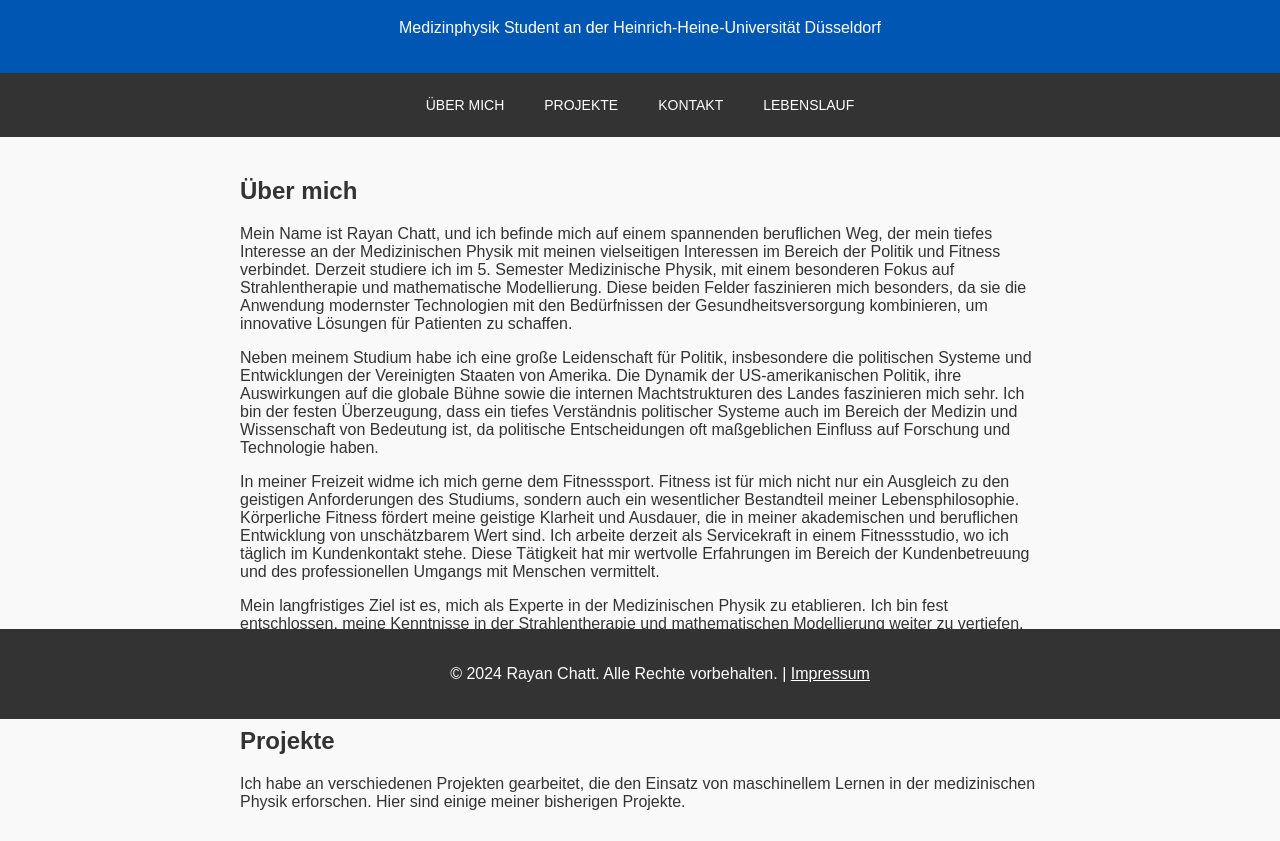
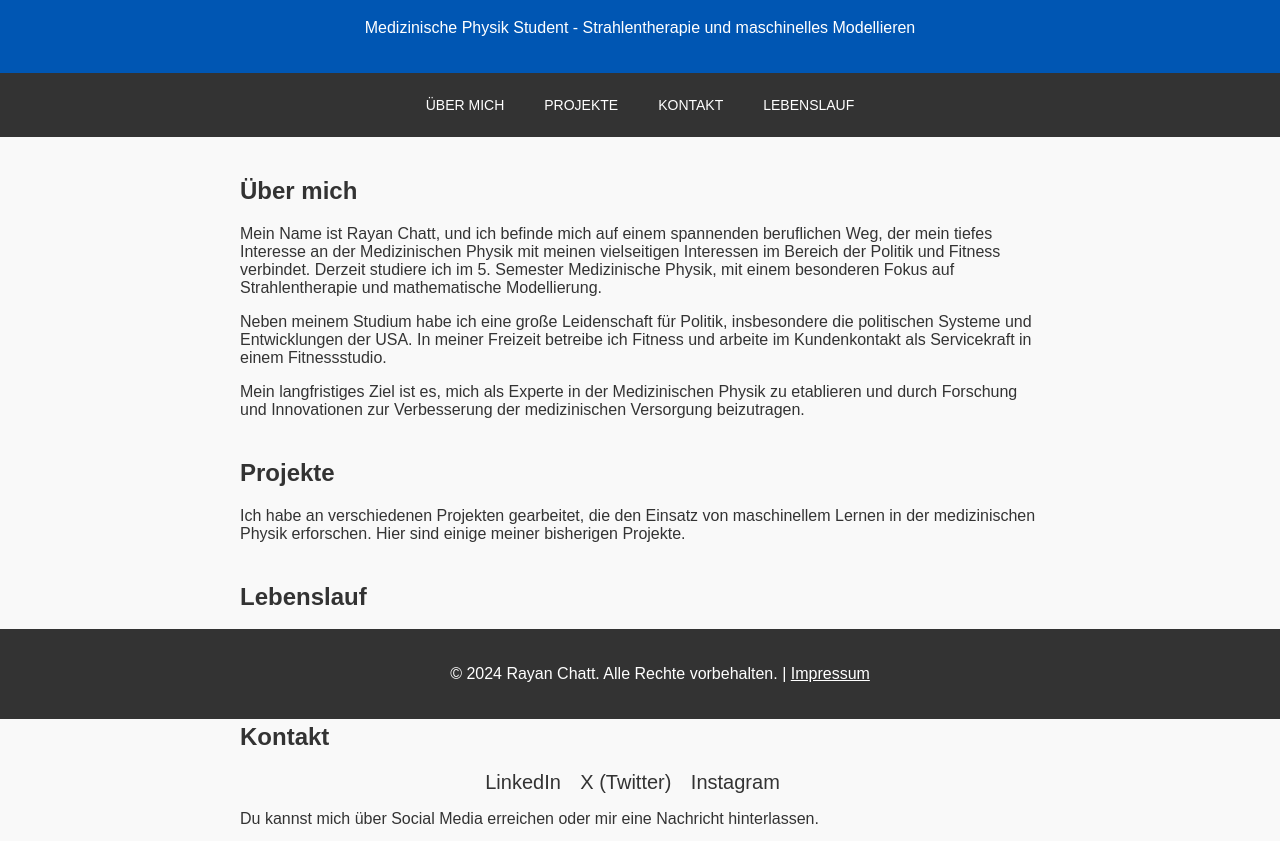
Before and after one commit to rayanchatt/rayanchatt.de, a plain HTML site: page index.html in a window 1280 px wide. Shown: the part 81-922 px from the top of the page. Drawn offline with Linux system fonts and the light colour scheme.

Commit message:
index.html

```diff
--- a/index.html
+++ b/index.html
@@ -46,6 +46,7 @@
         }
         .social-icons {
             margin-top: 20px;
+            text-align: center;
         }
         .social-icons a {
             margin-right: 15px;
@@ -61,6 +62,7 @@
         form {
             display: flex;
             flex-direction: column;
+            align-items: center;
         }
         form input, form textarea {
             margin-bottom: 10px;
@@ -102,7 +104,7 @@
 
 <header>
     <h1>Rayan Chatt</h1>
-    <p>Medizinphysik Student an der Heinrich-Heine-Universität Düsseldorf</p>
+    <p>Medizinische Physik Student - Strahlentherapie und maschinelles Modellieren</p>
 </header>
 
 <nav>
@@ -115,18 +117,9 @@
 <main>
     <section id="about">
         <h2>Über mich</h2>
-        <p>
-        Mein Name ist Rayan Chatt, und ich befinde mich auf einem spannenden beruflichen Weg, der mein tiefes Interesse an der Medizinischen Physik mit meinen vielseitigen Interessen im Bereich der Politik und Fitness verbindet. Derzeit studiere ich im 5. Semester Medizinische Physik, mit einem besonderen Fokus auf Strahlentherapie und mathematische Modellierung. Diese beiden Felder faszinieren mich besonders, da sie die Anwendung modernster Technologien mit den Bedürfnissen der Gesundheitsversorgung kombinieren, um innovative Lösungen für Patienten zu schaffen.
-        </p>
-        <p>
-        Neben meinem Studium habe ich eine große Leidenschaft für Politik, insbesondere die politischen Systeme und Entwicklungen der Vereinigten Staaten von Amerika. Die Dynamik der US-amerikanischen Politik, ihre Auswirkungen auf die globale Bühne sowie die internen Machtstrukturen des Landes faszinieren mich sehr. Ich bin der festen Überzeugung, dass ein tiefes Verständnis politischer Systeme auch im Bereich der Medizin und Wissenschaft von Bedeutung ist, da politische Entscheidungen oft maßgeblichen Einfluss auf Forschung und Technologie haben.
-        </p>
-        <p>
-        In meiner Freizeit widme ich mich gerne dem Fitnesssport. Fitness ist für mich nicht nur ein Ausgleich zu den geistigen Anforderungen des Studiums, sondern auch ein wesentlicher Bestandteil meiner Lebensphilosophie. Körperliche Fitness fördert meine geistige Klarheit und Ausdauer, die in meiner akademischen und beruflichen Entwicklung von unschätzbarem Wert sind. Ich arbeite derzeit als Servicekraft in einem Fitnessstudio, wo ich täglich im Kundenkontakt stehe. Diese Tätigkeit hat mir wertvolle Erfahrungen im Bereich der Kundenbetreuung und des professionellen Umgangs mit Menschen vermittelt.
-        </p>
-        <p>
-        Mein langfristiges Ziel ist es, mich als Experte in der Medizinischen Physik zu etablieren. Ich bin fest entschlossen, meine Kenntnisse in der Strahlentherapie und mathematischen Modellierung weiter zu vertiefen, um einen Beitrag zur Verbesserung der medizinischen Versorgung zu leisten. Mein Ziel ist es, in interdisziplinären Teams zu arbeiten, die innovative Technologien und Behandlungsverfahren entwickeln, die das Leben von Krebspatienten und anderen schwer erkrankten Menschen verbessern.
-        </p>
+        <p>Mein Name ist Rayan Chatt, und ich befinde mich auf einem spannenden beruflichen Weg, der mein tiefes Interesse an der Medizinischen Physik mit meinen vielseitigen Interessen im Bereich der Politik und Fitness verbindet. Derzeit studiere ich im 5. Semester Medizinische Physik, mit einem besonderen Fokus auf Strahlentherapie und mathematische Modellierung.</p>
+        <p>Neben meinem Studium habe ich eine große Leidenschaft für Politik, insbesondere die politischen Systeme und Entwicklungen der USA. In meiner Freizeit betreibe ich Fitness und arbeite im Kundenkontakt als Servicekraft in einem Fitnessstudio.</p>
+        <p>Mein langfristiges Ziel ist es, mich als Experte in der Medizinischen Physik zu etablieren und durch Forschung und Innovationen zur Verbesserung der medizinischen Versorgung beizutragen.</p>
     </section>
 
     <section id="projects">
@@ -142,6 +135,11 @@
 
     <section id="contact">
         <h2>Kontakt</h2>
+        <div class="social-icons">
+            <a href="https://www.linkedin.com/in/rayan-chatt-97b448317" target="_blank">LinkedIn</a>
+            <a href="https://x.com/rayancht" target="_blank">X (Twitter)</a>
+            <a href="https://www.instagram.com/rayanchtt" target="_blank">Instagram</a>
+        </div>
         <p>Du kannst mich über Social Media erreichen oder mir eine Nachricht hinterlassen.</p>
         <form action="mailto:rayanchatt@protonmail.com" method="post" enctype="text/plain">
             <input type="text" name="name" placeholder="Dein Name" required>
@@ -149,11 +147,6 @@
             <textarea name="message" rows="4" placeholder="Deine Nachricht" required></textarea>
             <input type="submit" value="Senden">
         </form>
-        <div class="social-icons">
-            <a href="https://www.linkedin.com/in/rayan-chatt-97b448317" target="_blank">LinkedIn</a>
-            <a href="https://x.com/rayancht" target="_blank">X (Twitter)</a>
-            <a href="https://www.instagram.com/rayanchtt" target="_blank">Instagram</a>
-        </div>
     </section>
 </main>
 
```
